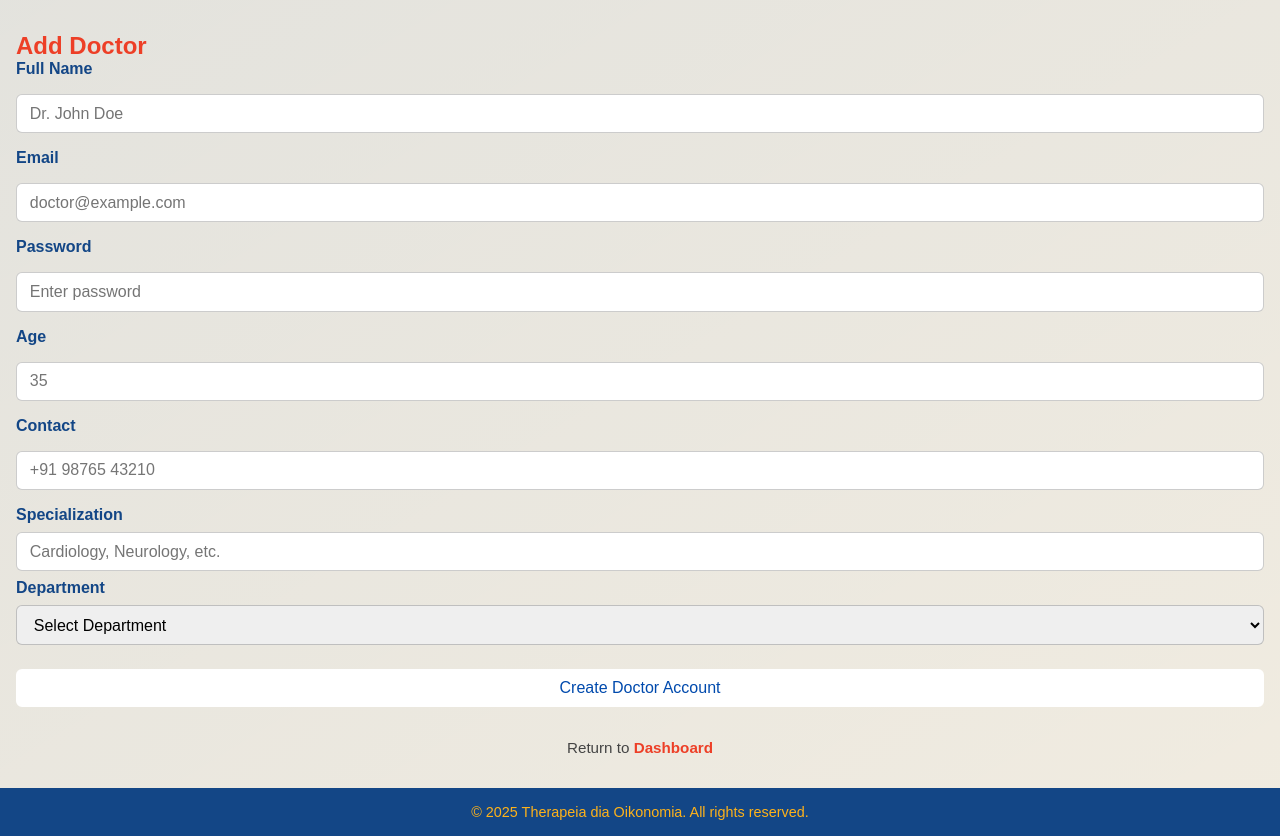
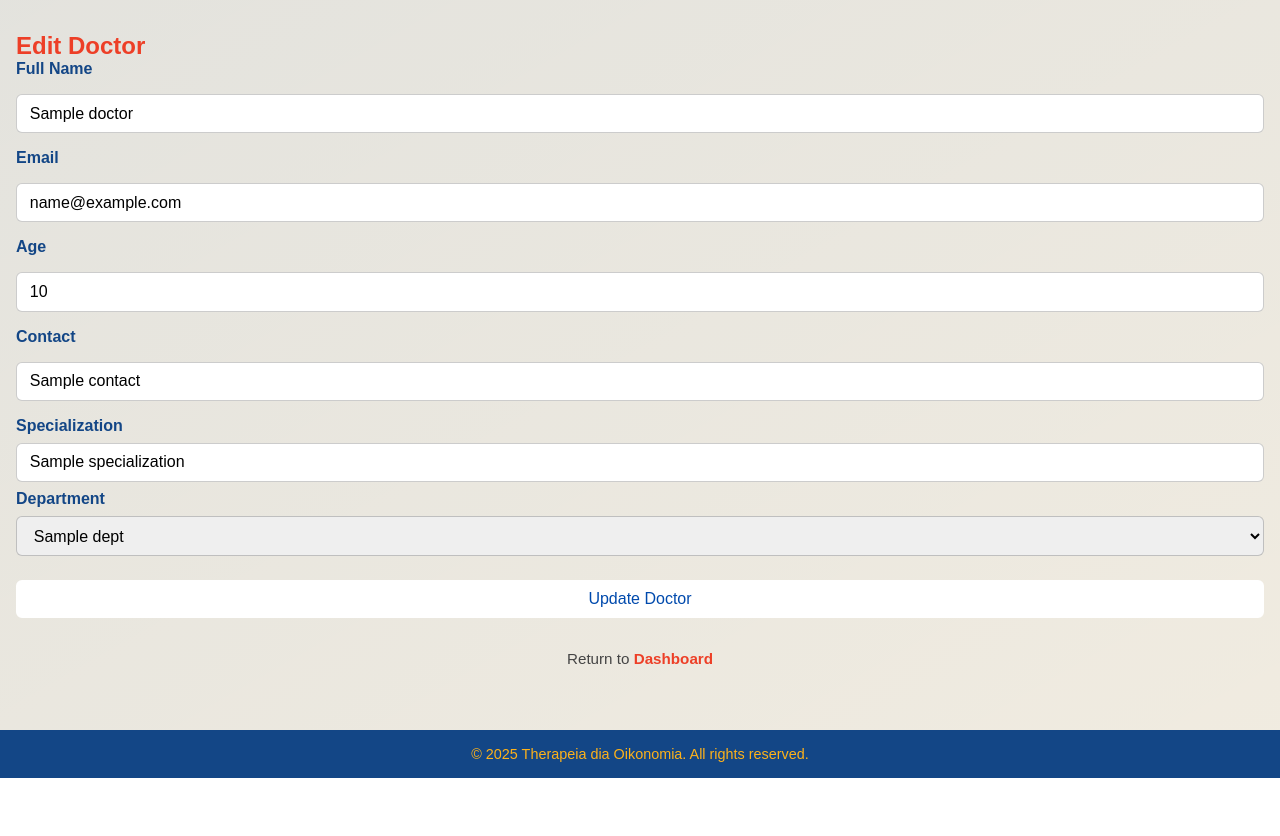
Before and after one commit to GlaucousGlaucus/Hospital-Management-System-Mad-2, a Flask app: template templates/admin/new_doctor.html in a window 1280 px wide. Shown: the part 70-906 px from the top of the page. After the commit the page ends 848 px from the top, so only its background shows below. Run offline with Flask 3, Linux system fonts and the light colour scheme; the template is opened without the code that fills it: most values are stand-ins (such as "Sample title", 1, 10 or a date in 2020).

Commit message:
Admin: update doctor

```diff
--- a/static/js/dashboard.js
+++ b/static/js/dashboard.js
@@ -43,7 +43,7 @@ document.addEventListener("DOMContentLoaded", () => {
             }
         }
         else if (action === "edit") {
-            window.location.href = `/edit/${type}/${id}`;
+            window.location.href = `/admin/edit/${type}/${id}`;
         }
         else if (action === "blacklist") {
             const res = await fetch(`/api/${type}/${id}/blacklist`, { method: "PATCH" });
--- a/templates/admin/new_doctor.html
+++ b/templates/admin/new_doctor.html
@@ -1,39 +1,55 @@
 {% extends "base.html" %}
 {% block content %}
 
-<h2 class="auth-title">Add Doctor</h2>
+<h2 class="auth-title">
+  {{ "Edit Doctor" if doctor else "Add Doctor" }}
+</h2>
 
-<form action="{{ url_for('admin.new_doctor') }}" method="POST" class="auth-form">
+<form action="{{ url_for('admin.edit_doctor', doctor_id=doctor.id) if doctor else url_for('admin.new_doctor') }}"
+      method="POST" class="auth-form">
 
   <label>Full Name</label>
-  <input type="text" name="name" placeholder="Dr. John Doe" required>
+  <input type="text" name="name" placeholder="Dr. John Doe"
+         value="{{ doctor.name if doctor else '' }}" required>
 
   <label>Email</label>
-  <input type="email" name="email" placeholder="doctor@example.com" required>
+  <input type="email" name="email" placeholder="doctor@example.com"
+         value="{{ doctor.email if doctor else '' }}" required>
 
+  {% if not doctor %}
+  <!-- Hide password for edit mode -->
   <label>Password</label>
   <input type="password" name="password" placeholder="Enter password" required>
+  {% endif %}
 
   <label>Age</label>
-  <input type="number" name="age" placeholder="35" required>
+  <input type="number" name="age" placeholder="35"
+         value="{{ doctor.age if doctor else '' }}" required>
 
   <label>Contact</label>
-  <input type="text" name="contact" placeholder="+91 98765 43210" required>
+  <input type="text" name="contact" placeholder="+91 98765 43210"
+         value="{{ doctor.contact if doctor else '' }}" required>
 
   <div class="collapsable-input-field">
     <label>Specialization</label>
-    <input type="text" name="specialization" placeholder="Cardiology, Neurology, etc." required>
+    <input type="text" name="specialization" placeholder="Cardiology, Neurology, etc."
+           value="{{ doctor.specialization if doctor else '' }}" required>
 
     <label>Department</label>
     <select name="department_id" required>
       <option value="">Select Department</option>
       {% for dept in departments %}
-      <option value="{{ dept.id }}">{{ dept.name }}</option>
+      <option value="{{ dept.id }}"
+              {% if doctor and doctor.department_id == dept.id %}selected{% endif %}>
+        {{ dept.name }}
+      </option>
       {% endfor %}
     </select>
   </div>
 
-  <button type="submit" class="btn btn-filled">Create Doctor Account</button>
+  <button type="submit" class="btn btn-filled">
+    {{ "Update Doctor" if doctor else "Create Doctor Account" }}
+  </button>
 
   <p class="alt-link">
     Return to <a href="{{ url_for('dashboard.dashboard') }}">Dashboard</a>
```
Also changed, not shown: routes/dashboard.py (+23 -0 lines), hospital.db.
